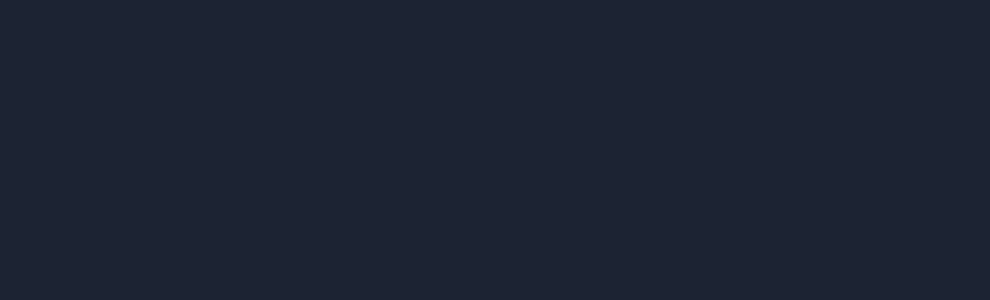
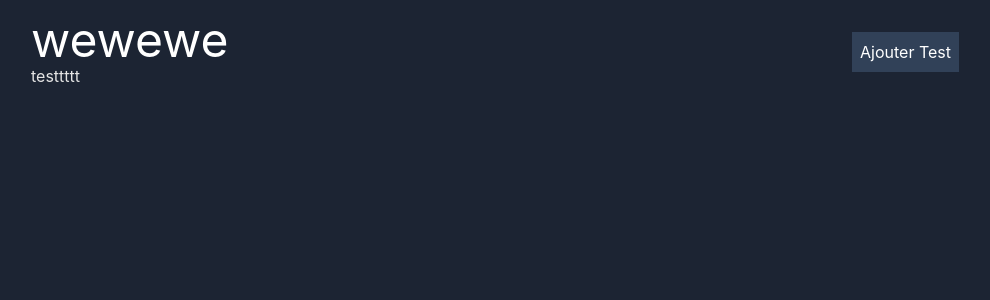
Before and after one commit to TeamCDA/Playrecap, a React (Vite) app: page /profile in a window 1280 px wide. Before the commit this address had no page. Shown: the top 300 px of the page, without its empty margins (145-1135 px from the left). Built offline with nearby package versions, Linux system fonts and the light colour scheme.

Commit message:
Model, V1 ButtonCustom et V1 headercustom

```diff
--- /dev/null
+++ b/src/Model/Console.ts
@@ -0,0 +1,12 @@
+export default class Console {
+    id: number;
+    name : string;
+
+       constructor(
+        id:number,
+        name:string,
+    ){
+        this.id= id;
+        this.name = name;
+    }
+}
--- /dev/null
+++ b/src/Model/Game.ts
@@ -0,0 +1,39 @@
+import Console from "./Console";
+
+export default class Game{
+
+
+     id : number;
+    name : string;
+    hourPlay : number;
+    isFavor: boolean;
+    star : number;
+    note: string;
+    isFinish : Date;
+    type: string;
+    console:Console;
+
+constructor(
+
+    id : number,
+    name: string,
+     hourPlay : number,
+    isFavor: boolean,
+    star : number,
+    note: string,
+    isFinish : Date,
+    type: string,
+    console:Console
+){
+    this.id = id;
+    this.name = name;
+    this.hourPlay = hourPlay;
+    this.isFavor = isFavor;
+    this.star = star;
+    this.note = note;
+    this.isFinish = isFinish;
+    this.type = type;
+    this.console = console;
+}
+
+}
--- /dev/null
+++ b/src/components/Custom/CustomButton.tsx
@@ -0,0 +1,20 @@
+
+
+interface ButtonProps {
+  title: string;
+  className?: string;
+  onClick?: () => void;
+}
+
+const CustomButton = ({  title, className, onClick }: ButtonProps) => {
+  return (
+
+      <button className={`p-2 ${className ? className + ' ' : ''}dark:bg-slate-700 bg-slate-300 text-black dark:text-white`}
+      onClick={onClick}>
+        {title}
+      </button>
+
+  );
+};
+
+export default CustomButton;
--- /dev/null
+++ b/src/components/Custom/CustomHeader.tsx
@@ -0,0 +1,32 @@
+import CustomButton from './customButton'
+
+interface CustomHeaderProps {
+  title: string;
+  subtitle?: string;
+  titleButton: string;
+    className?: string;
+  onClick?: () => void;
+}
+
+const CustomHeader = ({title, subtitle,titleButton,onClick ,className} : CustomHeaderProps) => {
+  return (
+<div className=" p-4">
+  <div className="flex items-center justify-between">
+    <div>
+      <h1 className="text-white text-5xl">{title}</h1>
+      <p className="">{subtitle}</p>
+    </div>
+
+<CustomButton
+      className={`p-2 ${className ? className + ' ' : ''}`}
+          title={titleButton}
+         onClick={onClick}
+/>
+
+
+  </div>
+   </div>
+  )
+}
+
+export default CustomHeader
--- a/src/index.css
+++ b/src/index.css
@@ -191,7 +191,7 @@
 
 @layer components {
     /* FOR CONTENU OF THE PAGE */
-      .title {
+      .contenu {
         @apply h-full max-w-5xl mx-auto px-4 sm:px-6 lg:px-8;
         /* h-full max-w-screen-lg mx-auto px-4 sm:px-6 lg:px-8 */
         }
--- a/src/pages/AuthPage.tsx
+++ b/src/pages/AuthPage.tsx
@@ -5,13 +5,14 @@ import { useNavigate } from "react-router-dom";
 
 const AuthPage = () => {
   const { t } = useTranslation()
-  const navigate = useNavigate()
+ const navigate = useNavigate()
 
   return (
     <div className="flex min-h-svh flex-col items-center justify-center">
-      <Button onClick={() => navigate("/home")}>
+      <Button onClick={() => navigate("/profile")}>
         <Gamepad2 /> PlayRecap | {t("TEST")}
       </Button>
+      <p>YOoooooooooooooooo</p>
     </div>
   );
 };
--- /dev/null
+++ b/src/pages/ProfilePage.tsx
@@ -0,0 +1,22 @@
+
+import CustomHeader from "@/components/Custom/CustomHeader";
+
+const Profile = () => {
+
+
+
+
+  return (
+ <div className="contenu">
+
+  <CustomHeader
+  title="wewewe"
+  titleButton="Ajouter Test"
+  className=""
+  subtitle="testtttt"
+/>
+</div>
+  )
+}
+
+export default Profile
--- a/src/routes/RouterApp.tsx
+++ b/src/routes/RouterApp.tsx
@@ -1,6 +1,7 @@
 import { Route, Routes } from "react-router-dom";
 import AuthPage from "../pages/AuthPage";
 import HomePage from "../pages/HomePage";
+import Profile from "../pages/ProfilePage";
 
 const RouterApp = () => {
   return (
@@ -9,6 +10,7 @@ const RouterApp = () => {
       {/* PUBLIC */}
       <Route path="/" element={<AuthPage />} />
       <Route path="/home" element={<HomePage />} />
+       <Route path="/profile" element={<Profile />} />
       {/* PRIVATE */}
       {/* TEST */}
     </Routes>
```
